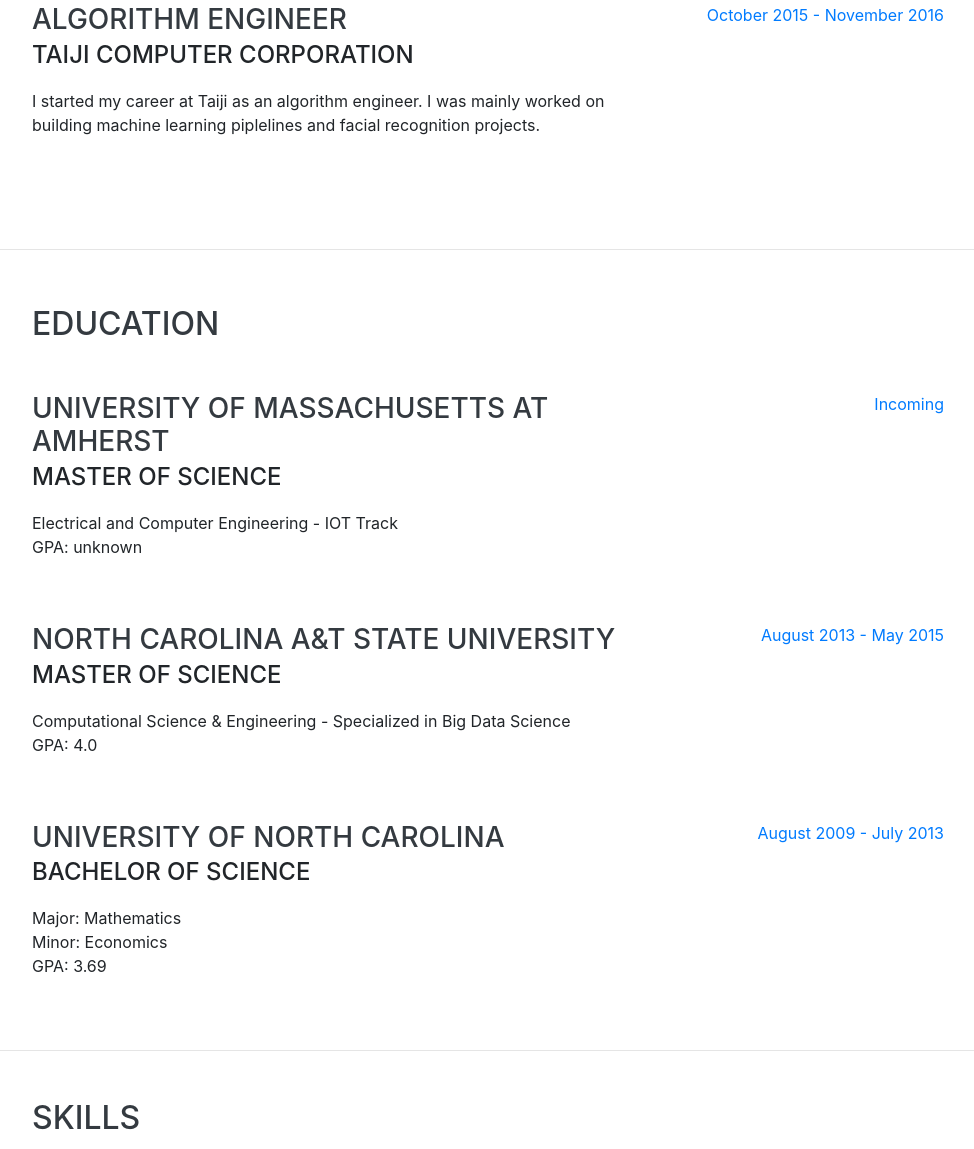
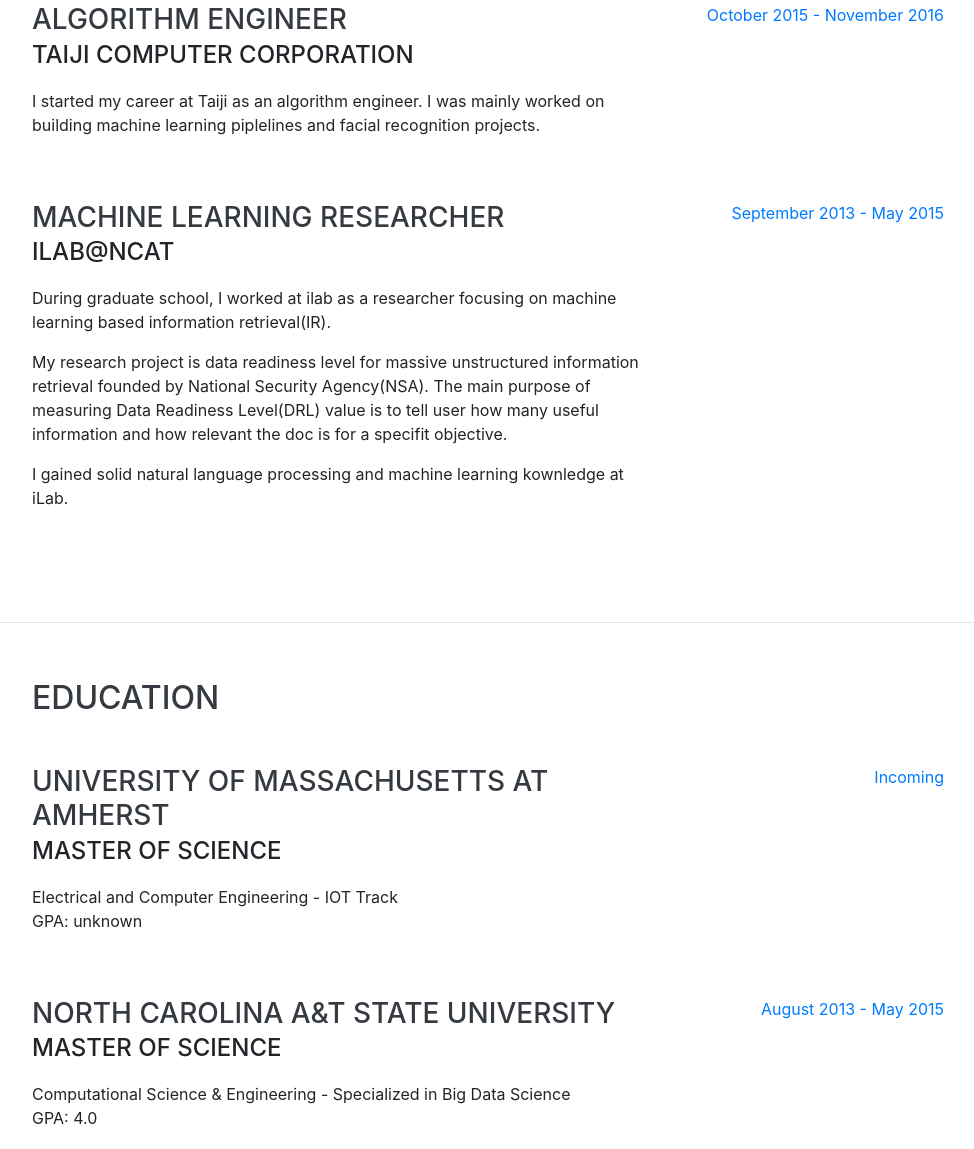
Before and after one commit to yanglududu/cv, a website with bundled scripts: page index.html in a window 1280 px wide. Shown: the part 2857-4006 px from the top of the page, without its empty margins (288-1262 px from the left). Built offline with nearby package versions, Linux system fonts and the light colour scheme; a web font is replaced by a local one.

Commit message:
adding ilab experience

```diff
--- a/index.html
+++ b/index.html
@@ -153,6 +153,19 @@
           </div>
         </div>
 
+        <div class="resume-item d-flex flex-column flex-md-row justify-content-between mb-5">
+          <div class="resume-content">
+            <h3 class="mb-0">Machine Learning Researcher</h3>
+            <div class="subheading mb-3">iLab@NCAT</div>
+            <p>During graduate school, I worked at ilab as a researcher focusing on machine learning based information retrieval(IR).</p>
+            <p>My research project is data readiness level for massive unstructured information retrieval founded by National Security Agency(NSA). The main purpose of measuring Data Readiness Level(DRL) value is to tell user how many useful information and how relevant the doc is for a specifit objective.</p>
+            <p>I gained solid natural language processing and machine learning kownledge at iLab.</p>
+          </div>
+          <div class="resume-date text-md-right">
+            <span class="text-primary">September 2013 - May 2015</span>
+          </div>
+        </div>
+
       </div>
 
     </section>
@@ -245,7 +258,7 @@
         <ul class="fa-ul mb-0">
           <li>
             <i class="fa-li fa"></i>
-            Spark, Docker</li>
+            Spark, Docker, TensorFlow, PyTorch</li>
         </ul>
 
         <p></p>
@@ -289,7 +302,7 @@
     <section class="resume-section p-3 p-lg-5 d-flex align-items-center" id="interests">
       <div class="w-100">
         <h2 class="mb-5">Interests</h2>
-        <p>Apart from being a AI engineer, I enjoy front end development a lot. I spend a large amount of my free time exploring the latest technology advancements in AI and front-end
+        <p>Apart from being an AI engineer, I enjoy front end development a lot. I spend a large amount of my free time exploring the latest technology advancements in AI and front-end
           web development world.</p>
       </div>
     </section>
```
